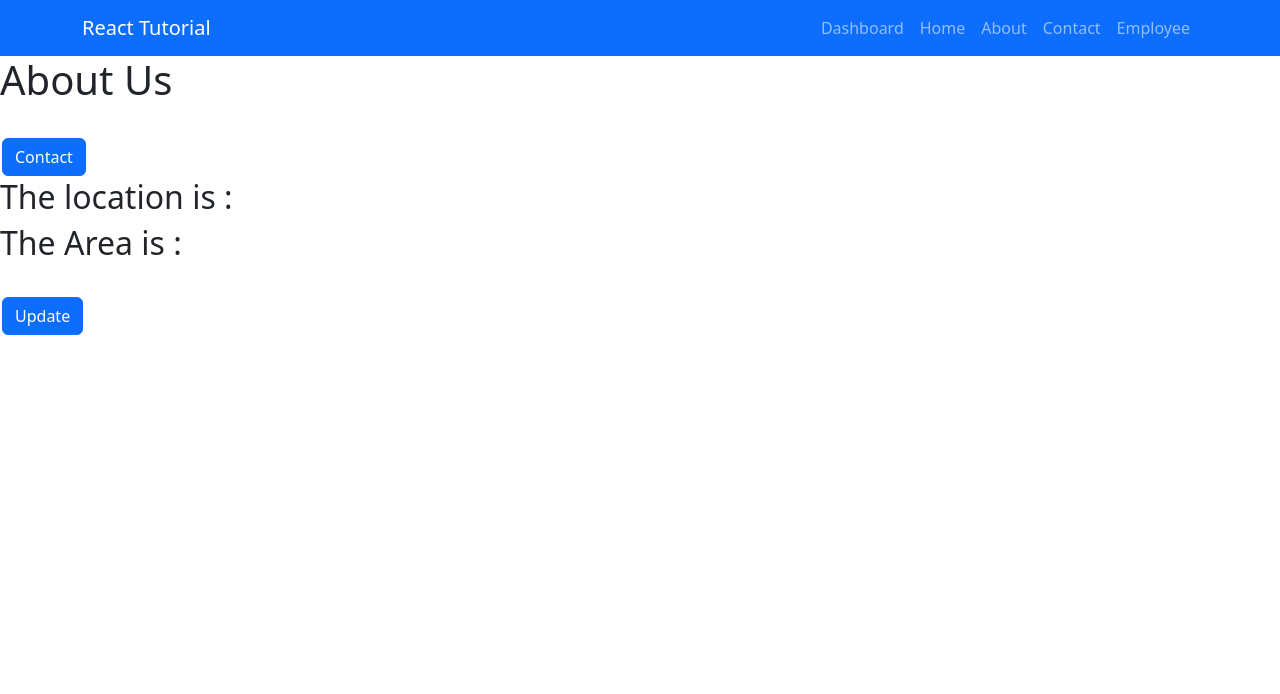
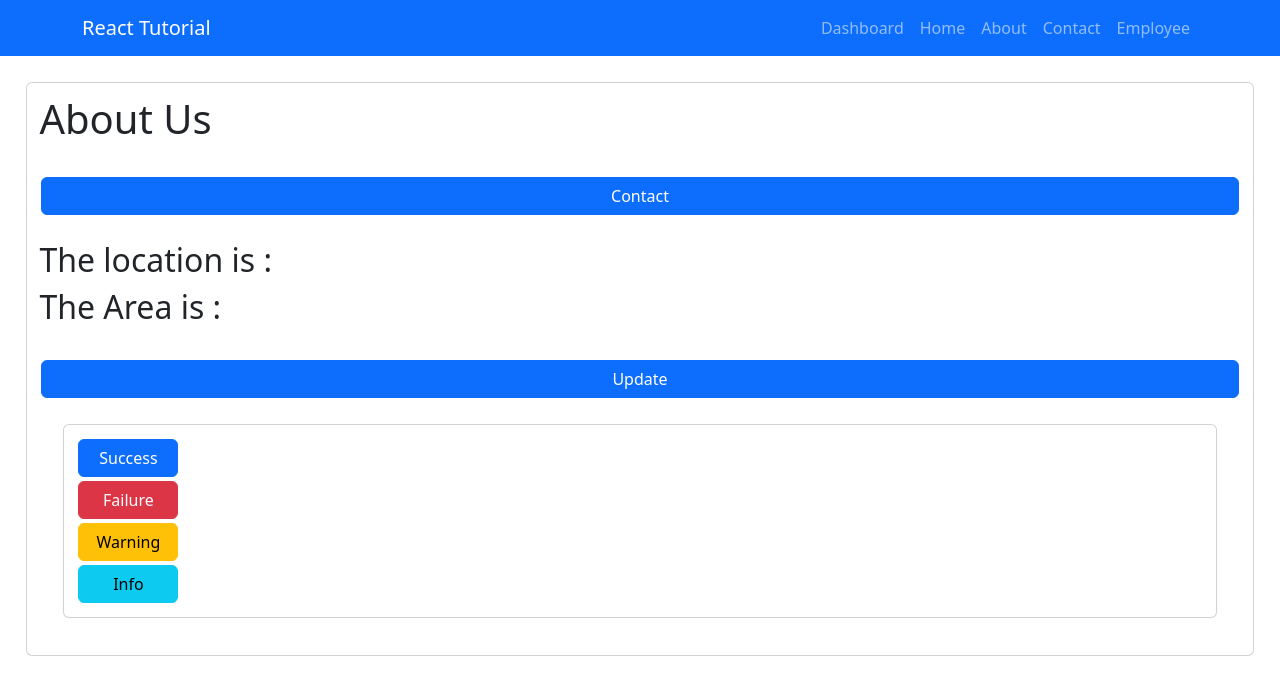
Before and after one commit to nihiratechiees/Firstapp_react, a React (Vite) app: page /about in a window 1280 px wide. Shown: the top 694 px of the page. Built offline with nearby package versions, Linux system fonts and the light colour scheme.

Commit message:
Toast alert

```diff
--- a/package.json
+++ b/package.json
@@ -13,7 +13,8 @@
     "bootstrap": "^5.3.8",
     "react": "^19.2.4",
     "react-dom": "^19.2.4",
-    "react-router-dom": "^7.17.0"
+    "react-router-dom": "^7.17.0",
+    "react-toastify": "^11.1.0"
   },
   "devDependencies": {
     "@eslint/js": "^9.39.4",
--- a/src/App.css
+++ b/src/App.css
@@ -181,4 +181,7 @@
     right: 0;
     border-right-color: var(--border);
   }
+  .btn{
+    width: 150px;
+  }
 }
--- a/src/App.jsx
+++ b/src/App.jsx
@@ -16,6 +16,8 @@ import Profile from './Component/Admin/Profile'
 import Settings from './Component/Admin/Settings'
 import Employeelisting from './Component/Employee/Employeelisting'
 import Addemployee from './Component/Employee/AddEmployee'
+import '../node_modules/react-toastify/dist/ReactToastify.css'
+import { ToastContainer } from 'react-toastify'
 
 function App() {
   let title = "Welcome to React 19.2"
@@ -23,6 +25,12 @@ function App() {
 
   return (
       <BrowserRouter>
+      <ToastContainer
+      position='top-right'
+      // hideProgressBar={true}
+      theme='colored'
+      autoClose={false}
+      ></ToastContainer>
       <MenuHeader></MenuHeader>
         <Routes>
           <Route path='/' element={<Home />}></Route>
--- a/src/Component/Common/About.jsx
+++ b/src/Component/Common/About.jsx
@@ -1,33 +1,53 @@
 import { useNavigate, useSearchParams } from "react-router-dom";
+import { toast } from "react-toastify";
 
 const About = () => {
     const navigate = useNavigate();
-    const [searchparams,setSearchparams] = useSearchParams();
+    const [searchparams, setSearchparams] = useSearchParams();
 
     const navigatecontact = () => {
         navigate('/contact');
     }
-    const update=()=>{
-        setSearchparams(prev=>{
-            prev.set('location','Delhi');
-            prev.set('area','North');
+    const update = () => {
+        setSearchparams(prev => {
+            prev.set('location', 'Delhi');
+            prev.set('area', 'North');
             return prev;
         })
     }
 
+    const showsuccess = () => {
+        toast.success('Saved successfully.')
+    }
+     const showfail = () => {
+        toast.error('Failed to save.')
+    }
+     const showwarn = () => {
+        toast.warning('Saved successfully.')
+    }
+     const showinfo = () => {
+        toast.info('Saved successfully.')
+    }
+
 
     return (
-        <div>
+        <div className="card">
             <h1>About Us</h1>
             <br>
             </br>
             <button onClick={() => navigatecontact()} className="btn btn-primary">Contact</button>
             <br></br>
             <h2>The location is : {searchparams.get('location')}</h2>
-             <h2>The Area is : {searchparams.get('area')}</h2>
-             <br>
-             </br>
-             <button onClick={() => update()} className="btn btn-primary">Update</button>
+            <h2>The Area is : {searchparams.get('area')}</h2>
+            <br>
+            </br>
+            <button onClick={() => update()} className="btn btn-primary">Update</button>
+            <div className="card">
+                <button onClick={showsuccess} style={{ "width": "100px" }} className="btn btn-primary">Success</button>
+                <button onClick={showfail} style={{ "width": "100px" }} className="btn btn-danger">Failure</button>
+                <button onClick={showwarn} style={{ "width": "100px" }} className="btn btn-warning">Warning</button>
+                <button onClick={showinfo} style={{ "width": "100px" }} className="btn btn-info">Info</button>
+            </div>
         </div>
     );
 }
--- a/src/Component/Common/Contact.jsx
+++ b/src/Component/Common/Contact.jsx
@@ -1,19 +1,25 @@
-import { useEffect, useRef, useState } from "react";
+import { useEffect, useMemo, useRef, useState } from "react";
 
 const Contact = () => {
     const [count, setCount] = useState(0);
-    let ref=useRef(0);
-    let inputref=useRef(null);
-    useEffect(()=>{
-       // console.log(ref);
-       inputref.current.focus();
+    let ref = useRef(0);
+    let inputref = useRef(null);
+    useEffect(() => {
+        // console.log(ref);
+        inputref.current.focus();
     })
-    const updateref=()=>{
+    const updateref = () => {
         ref.current++;
     }
-    const Getdata=()=>{
+    const Getdata = () => {
         console.log(inputref.current.value);
     }
+    const doubledCount = useMemo(() => {
+        console.log("Calculating...");
+        return count * 2;
+    }, [count]);
+
+
     return (
         <div className="card">
             <h1>Contact Us</h1>
@@ -22,13 +28,18 @@ const Contact = () => {
             <button style={{"width":"100px"}} onClick={() => setCount(count - 1)} className="btn btn-primary">-</button>
             <button style={{"width":"100px"}} onClick={() => setCount(0)} className="btn btn-primary">Reset</button> */}
 
-            <button style={{"width":"100px"}} onClick={updateref} className="btn btn-primary">Ref +</button>
-             <button style={{"width":"100px"}} onClick={()=>setCount(ref.current)} className="btn btn-primary">Update</button>
+            <button style={{ "width": "100px" }} onClick={updateref} className="btn btn-primary">Ref +</button>
+            <button style={{ "width": "100px" }} onClick={() => setCount(ref.current)} className="btn btn-primary">Update</button>
 
 
-             <br></br>
-             <input ref={inputref} style={{"width":"200px"}} className="form-control"></input>
-             <button style={{"width":"100px"}} onClick={Getdata} className="btn btn-primary">Getdata</button>
+            <br></br>
+            <input ref={inputref} style={{ "width": "200px" }} className="form-control"></input>
+            <button style={{ "width": "100px" }} onClick={Getdata} className="btn btn-primary">Getdata</button>
+            <br></br>
+            <h2>Count: {count}</h2>
+            <h2>Doubled Count: {doubledCount}</h2>
+
+            <button style={{ "width": "100px" }} onClick={() => setCount(count + 1)} className="btn btn-primary">++</button>
         </div>
     );
 }
```
Also changed, not shown: 1 other file (tests, documents, lock files or other folders).
